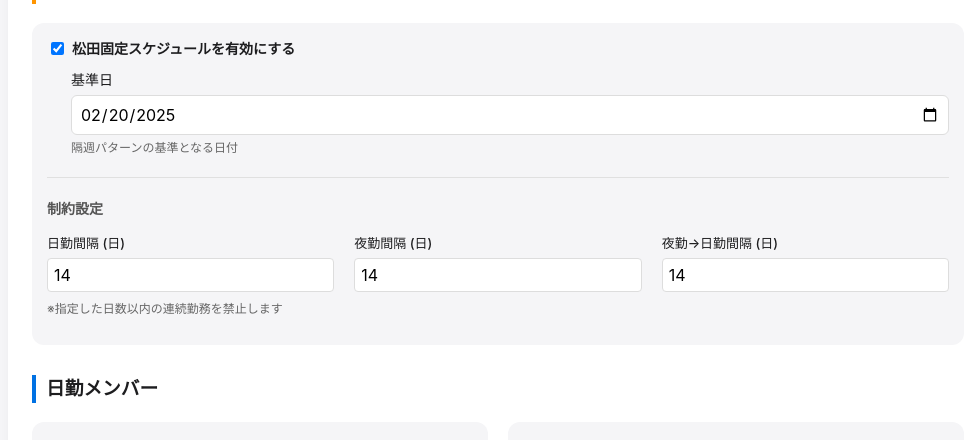
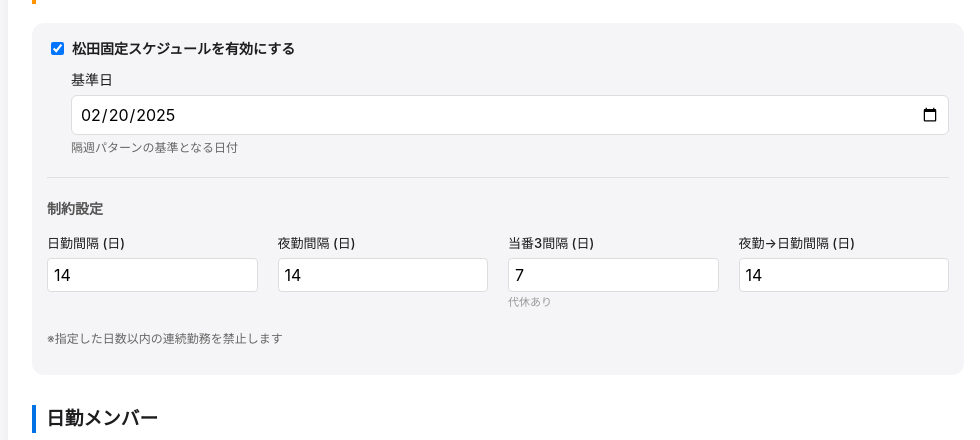
Before and after one commit to Araiseimitsu/auto_arranger, a FastAPI app: page / in a window 1280 px wide, after a click on "メンバー設定". Shown: the part 452-892 px from the top of the page, without its empty margins (142-1122 px from the left). Run offline with FastAPI, Linux system fonts and the light colour scheme; some libraries are stand-ins or nearby versions.

Commit message:
Allow shorter day interval for index 3
Add a new config key
constraints.interval.min_days_between_same_person_day_index3 (default 7)
and use it in ConstraintChecker to relax the interval for index 3.
Update config generator, settings.yaml, tests, and the settings form UI.
Also pass target_date into ScheduleBuilder._calculate_priority_score so
days- since is computed against the assignment date rather than today.

```diff
--- a/config/settings.yaml
+++ b/config/settings.yaml
@@ -3,6 +3,7 @@ constraints:
     max_deviation_ratio: 0.3
   interval:
     min_days_between_same_person_day: 14
+    min_days_between_same_person_day_index3: 7
     min_days_between_same_person_night: 14
   night_to_day_gap:
     min_days: 14
--- a/src/config_generator.py
+++ b/src/config_generator.py
@@ -105,7 +105,8 @@ class ConfigGenerator:
                 },
                 'interval': {
                     'min_days_between_same_person_day': 14,
-                    'min_days_between_same_person_night': 21
+                    'min_days_between_same_person_night': 21,
+                    'min_days_between_same_person_day_index3': 7
                 },
                 'no_overlap': {
                     'enabled': True
--- a/src/constraint_checker.py
+++ b/src/constraint_checker.py
@@ -29,6 +29,7 @@ class ConstraintChecker:
         constraints = settings.get('constraints', {})
         self.min_days_day = constraints.get('interval', {}).get('min_days_between_same_person_day', 14)
         self.min_days_night = constraints.get('interval', {}).get('min_days_between_same_person_night', 21)
+        self.min_days_day_index3 = constraints.get('interval', {}).get('min_days_between_same_person_day_index3', 7)
         self.night_to_day_gap = constraints.get('night_to_day_gap', {}).get('min_days', 7)
 
         # メンバー個別設定のマップを作成
@@ -266,8 +267,8 @@ class ConstraintChecker:
         """
         day_schedule = current_schedule.get('day', {})
 
-        # index 3は代休があるため制約を緩和(7日)、それ以外は設定値(個別設定優先)
-        min_days = 7 if target_index == 3 else self._get_member_min_days_day(member)
+        # index 3は代休があるため制約を緩和、それ以外は設定値(個別設定優先)
+        min_days = self.min_days_day_index3 if target_index == 3 else self._get_member_min_days_day(member)
 
         # 現在のスケジュールから最終日勤日を取得
         last_day_date = None
--- a/web/routes.py
+++ b/web/routes.py
@@ -133,6 +133,11 @@ async def update_settings(request: Request):
         min_days_night = form_data.get("min_days_night")
         if min_days_night is not None:
              current_settings["constraints"]["interval"]["min_days_between_same_person_night"] = int(min_days_night)
+
+        # Day Index 3 Interval (with compensatory leave)
+        min_days_day_index3 = form_data.get("min_days_day_index3")
+        if min_days_day_index3 is not None:
+             current_settings["constraints"]["interval"]["min_days_between_same_person_day_index3"] = int(min_days_day_index3)
 
         # Night to Day Gap
         min_gap = form_data.get("min_gap_night_day")
--- a/web/templates/components/settings_form.html
+++ b/web/templates/components/settings_form.html
@@ -115,6 +115,26 @@
                 border-radius: 4px;
               "
             />
+          </div>
+          <div style="flex: 1; min-width: 150px">
+            <label style="display: block; font-size: 13px; margin-bottom: 5px"
+              >当番3間隔 (日)</label
+            >
+            <input
+              type="number"
+              name="min_days_day_index3"
+              value="{{ settings.constraints.interval.min_days_between_same_person_day_index3 | default(7) }}"
+              min="0"
+              style="
+                width: 100%;
+                padding: 6px;
+                border: 1px solid #ddd;
+                border-radius: 4px;
+              "
+            />
+            <p style="font-size: 11px; color: #999; margin-top: 2px">
+              代休あり
+            </p>
           </div>
           <div style="flex: 1; min-width: 150px">
             <label style="display: block; font-size: 13px; margin-bottom: 5px"
```
Also changed, not shown: src/schedule_builder.py (+5 -3 lines), tests/test_constraint_checker.py (+13 -11 lines), tests/test_schedule_builder.py (+5 -3 lines).
